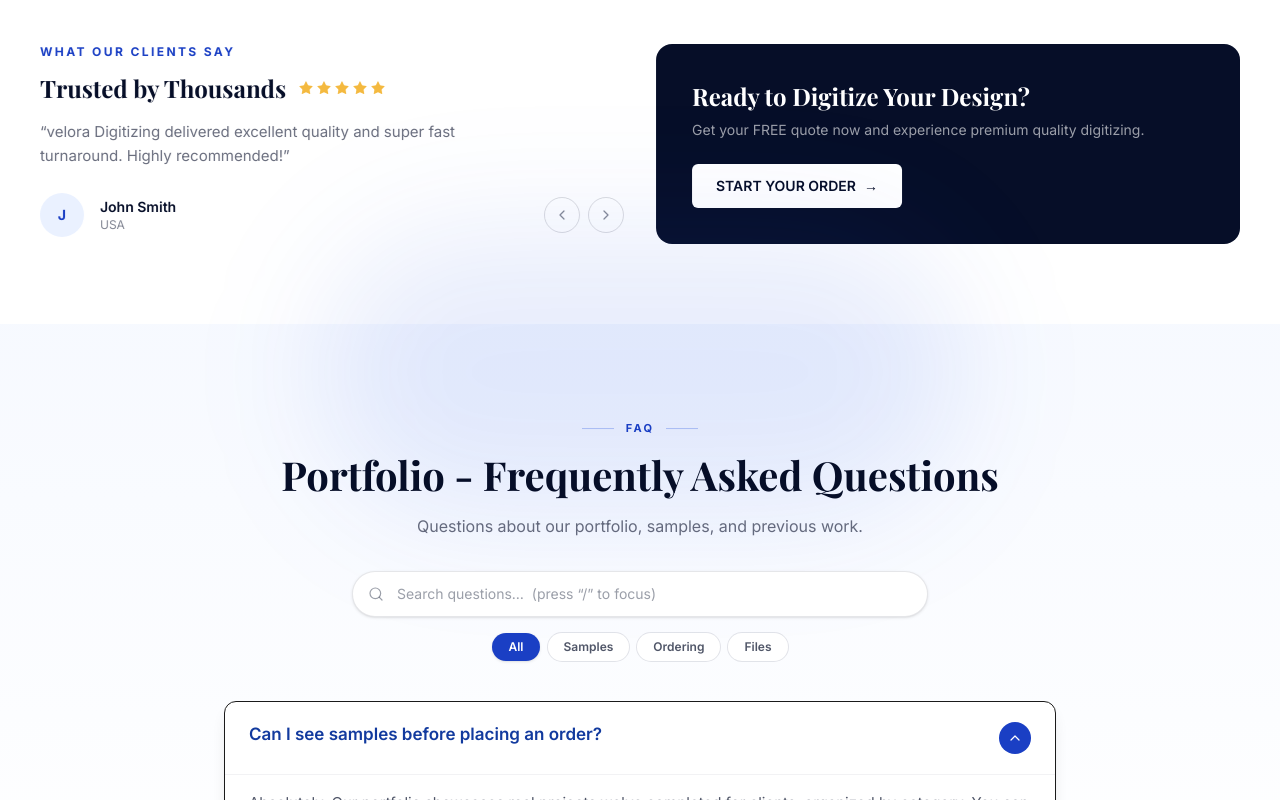
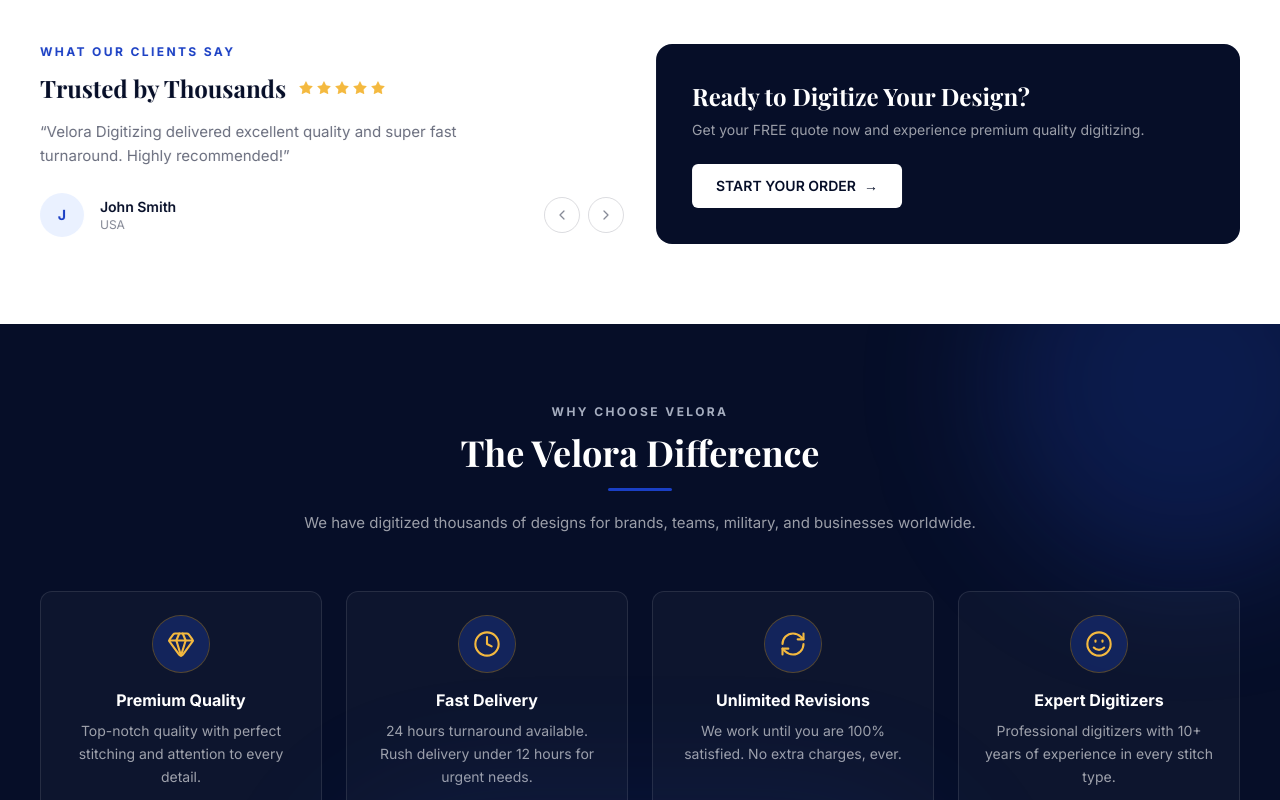
Before and after one commit to veloradigitizing/veloradigitizing, a Next.js app: page /portfolio in a window 1280 px wide. Shown: the part 2720-3520 px from the top of the page. Built offline with nearby package versions, Linux system fonts and the light colour scheme; a web font is replaced by a local one.

Commit message:
refactor(PortfolioPage): clean up code comments and improve section organization

```diff
--- a/app/portfolio/page.tsx
+++ b/app/portfolio/page.tsx
@@ -41,16 +41,12 @@ export default function PortfolioPage() {
   const [visibleCount, setVisibleCount] = useState(ITEMS_PER_PAGE);
   const portfolioSectionRef = useRef<HTMLDivElement>(null);
 
-  // This flag prevents scroll when TAB is clicked (internal navigation)
-  // Footer/ServiceCard clicks will ALWAYS scroll because they don"	 set this flag
   const isTabClick = useRef(false);
 
-  // Set active category from URL and scroll
   useEffect(() => {
     if (urlCategory && urlCategory !== "all") {
       setActive(urlCategory);
 
-      // Only skip scroll if it was a TAB click (not footer/external link)
       if (!isTabClick.current) {
         setTimeout(() => {
           portfolioSectionRef.current?.scrollIntoView({
@@ -59,37 +55,27 @@ export default function PortfolioPage() {
           });
         }, 400);
       }
-      // Reset the flag after handling
       isTabClick.current = false;
     }
   }, [urlCategory]);
 
-  // Filter items based on active category
   const filteredItems =
     active === "all"
       ? PORTFOLIO_ITEMS
       : PORTFOLIO_ITEMS.filter((i) => i.category === active);
 
-  // Only show items up to visibleCount
   const visibleItems = filteredItems.slice(0, visibleCount);
-
-  // Check if there are more items to show
   const hasMore = visibleCount < filteredItems.length;
 
-  // Handle Load More click
   const handleLoadMore = () => {
     setVisibleCount((prev) => prev + ITEMS_PER_PAGE);
   };
 
-  // Reset visible count when category changes via TAB click (NO scroll)
   const handleCategoryChange = useCallback((category: string) => {
-    // Mark this as a TAB click so we don"	 scroll
     isTabClick.current = true;
-
     setActive(category);
     setVisibleCount(ITEMS_PER_PAGE);
 
-    // Update URL without refresh
     const url = new URL(window.location.href);
     if (category === "all") {
       url.searchParams.delete("category");
@@ -101,6 +87,7 @@ export default function PortfolioPage() {
 
   return (
     <>
+      {/* 1. Hero */}
       <Hero
         eyebrow="Our Portfolio"
         titleLines={[
@@ -110,7 +97,7 @@ export default function PortfolioPage() {
         description="Explore our latest embroidery digitizing projects. Every design is crafted with precision, quality, and perfection."
       />
 
-      {/* Portfolio Section with ref for scrolling */}
+      {/* 2. Portfolio Grid Section */}
       <section className="mx-auto max-w-7xl px-5 py-20 lg:px-10">
         <Reveal direction="up">
           <Breadcrumb current="Portfolio" />
@@ -146,7 +133,6 @@ export default function PortfolioPage() {
           ))}
         </Reveal>
 
-        {/* Results count */}
         <div className="mt-6 flex items-center justify-between">
           <p className="text-sm text-navy-950/50">
             Showing{" "}
@@ -177,7 +163,6 @@ export default function PortfolioPage() {
           )}
         </div>
 
-        {/* Grid - Shows only visible items */}
         <div className="mt-8 grid grid-cols-1 gap-6 sm:grid-cols-2 lg:grid-cols-3">
           {visibleItems.map((item, i) => (
             <Reveal
@@ -190,7 +175,6 @@ export default function PortfolioPage() {
           ))}
         </div>
 
-        {/* Empty State */}
         {filteredItems.length === 0 && (
           <div className="mt-12 flex flex-col items-center justify-center py-16 text-center">
             <Icon name="search" className="mb-4 h-12 w-12 text-navy-950/20" />
@@ -209,7 +193,6 @@ export default function PortfolioPage() {
           </div>
         )}
 
-        {/* Load More Button - Only shows when there are more items */}
         {hasMore && (
           <Reveal direction="up" className="mt-10 flex justify-center">
             <button
@@ -228,7 +211,6 @@ export default function PortfolioPage() {
           </Reveal>
         )}
 
-        {/* All Loaded Indicator */}
         {!hasMore && filteredItems.length > ITEMS_PER_PAGE && (
           <div className="mt-10 flex items-center justify-center gap-2 text-sm text-navy-950/40">
             <Icon name="check" className="h-4 w-4 text-green-500" />
@@ -237,8 +219,10 @@ export default function PortfolioPage() {
         )}
       </section>
 
+      {/* 3. StatsBar */}
       <StatsBar stats={STATS} />
 
+      {/* 4. Testimonial + Mini CTA */}
       <section className="mx-auto max-w-7xl px-5 py-20 lg:px-10">
         <div className="grid grid-cols-1 gap-8 lg:grid-cols-2">
           <Reveal direction="left">
@@ -252,7 +236,7 @@ export default function PortfolioPage() {
               <StarRating />
             </div>
             <p className="mt-4 max-w-md text-[15px] leading-relaxed text-navy-950/60">
-              &ldquo;velora Digitizing delivered excellent quality and super
+              &ldquo;Velora Digitizing delivered excellent quality and super
               fast turnaround. Highly recommended!&rdquo;
             </p>
             <div className="mt-6 flex items-center gap-4">
@@ -305,14 +289,7 @@ export default function PortfolioPage() {
         </div>
       </section>
 
-      {/* FAQ Section */}
-      <FAQ
-        items={PORTFOLIO_FAQS}
-        title="Portfolio - Frequently Asked Questions"
-        subtitle="Questions about our portfolio, samples, and previous work."
-      />
-
-      {/* Why Choose Us - Features */}
+      {/* 5. Why Choose Us - Features */}
       <section className="relative overflow-hidden bg-navy-950 py-16 sm:py-20">
         <div className="pointer-events-none absolute -right-24 -top-32 h-96 w-96 rounded-full bg-brand-500/20 blur-3xl vr-float-soft" />
         <div className="pointer-events-none absolute -bottom-32 -left-24 h-96 w-96 rounded-full bg-brand-400/10 blur-3xl vr-float-soft" style={{ animationDelay: "1.8s" }} />
@@ -347,7 +324,14 @@ export default function PortfolioPage() {
         </div>
       </section>
 
-      {/* CTA Section - No background image */}
+      {/* 6. FAQ Section */}
+      <FAQ
+        items={PORTFOLIO_FAQS}
+        title="Portfolio - Frequently Asked Questions"
+        subtitle="Questions about our portfolio, samples, and previous work."
+      />
+
+      {/* 7. CTA Section - No background image */}
       <section className="relative overflow-hidden bg-brand-600">
         <div className="pointer-events-none absolute inset-0 bg-gradient-to-r from-brand-600 via-brand-500 to-brand-600" />
         <div className="pointer-events-none absolute -right-20 -top-20 h-60 w-60 rounded-full bg-white/10 blur-3xl" />
```
